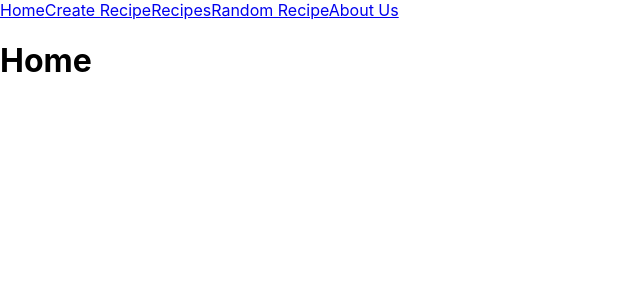
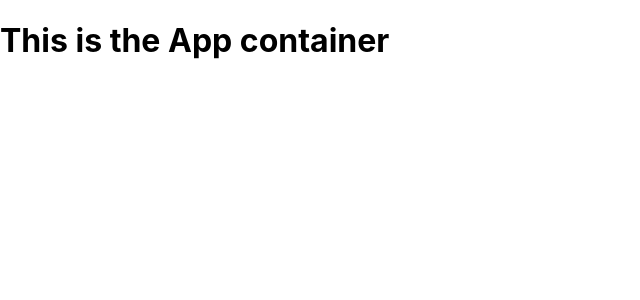
Before and after one commit to venit1123/consejos_de_la_jefa, a React (Create React App) app: page / in a window 1280 px wide. Shown: the top 300 px of the page, without its empty margins (0-640 px from the left). Built offline with nearby package versions, Linux system fonts and the light colour scheme.

Commit message:
Implementing testing App component using react testing libraly

```diff
--- a/package.json
+++ b/package.json
@@ -9,11 +9,11 @@
     "react": "^18.2.0",
     "react-dom": "^18.2.0",
     "react-router-dom": "^6.6.2",
-    "react-scripts": "^2.1.3",
+    "react-scripts": "5.0.1",
     "web-vitals": "^2.1.4"
   },
   "scripts": {
-    "start":"react-scripts --openssl-legacy-provider start",
+    "start": "react-scripts start",
     "build": "react-scripts build",
     "test": "react-scripts test",
     "eject": "react-scripts eject"
--- a/src/App.js
+++ b/src/App.js
@@ -5,8 +5,8 @@ import Nav from './Nav';
 function App() {
   return (
     <>
-      <Nav/>
-      <h1>Home</h1>
+      {/* <Nav/> */}
+      <h1>This is the App container</h1>
     </>
   );
 }
--- a/src/Nav.js
+++ b/src/Nav.js
@@ -1,9 +1,9 @@
 import React from 'react';
-import { Link } from 'react-router-dom'
+import { Link, Route } from 'react-router-dom'
 
 function Nav(){
   return (
-      <nav>
+       <nav>
         <Link to="/">Home</Link>
         <Link to="/createRecipe">Create Recipe</Link>
         <Link to="/recipes">Recipes</Link>
```
Also changed, not shown: src/index.js (indentation only), 2 other files (tests, documents, lock files or other folders).
